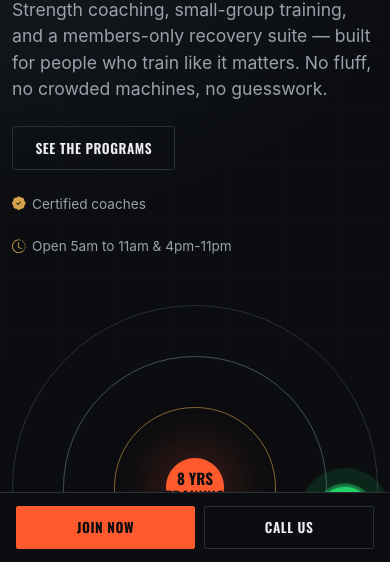
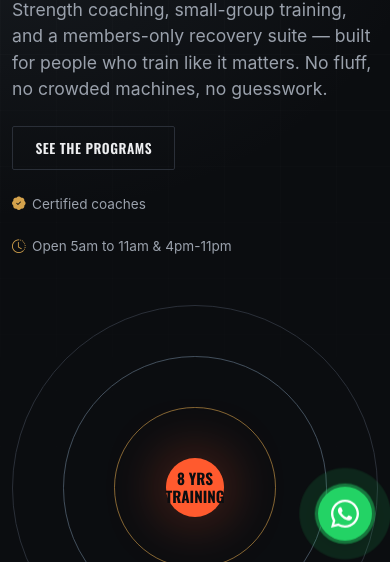
Before and after one commit to maurya-offical/Gym-Website, a plain HTML site: page index.html in a window 390 px wide. Shown: the part 282-844 px from the top of the page. Drawn offline with nearby package versions, Linux system fonts and the light colour scheme.

Commit message:
Remove mobile sticky CTA from index.html
Removed mobile sticky CTA section from the footer.

```diff
--- a/index.html
+++ b/index.html
@@ -1474,12 +1474,6 @@
       </div>
     </div>
   </footer>
-
-  <!-- mobile sticky CTA -->
-  <div class="sticky-cta">
-    <a href="#" class="btn btn-ember flex-fill">JOIN NOW</a>
-    <a href="tel:+919876543210" class="btn btn-outline-steel flex-fill">Call Us</a>
-  </div>
   <script src="https://cdn.jsdelivr.net/npm/bootstrap@5.3.3/dist/js/bootstrap.bundle.min.js"></script>
   <a href="https://wa.me/1234567890?text=Hi!%20I%20have%20a%20question" class="wa-fab" target="_blank"
     rel="noopener noreferrer" aria-label="Chat with us on WhatsApp">
```
